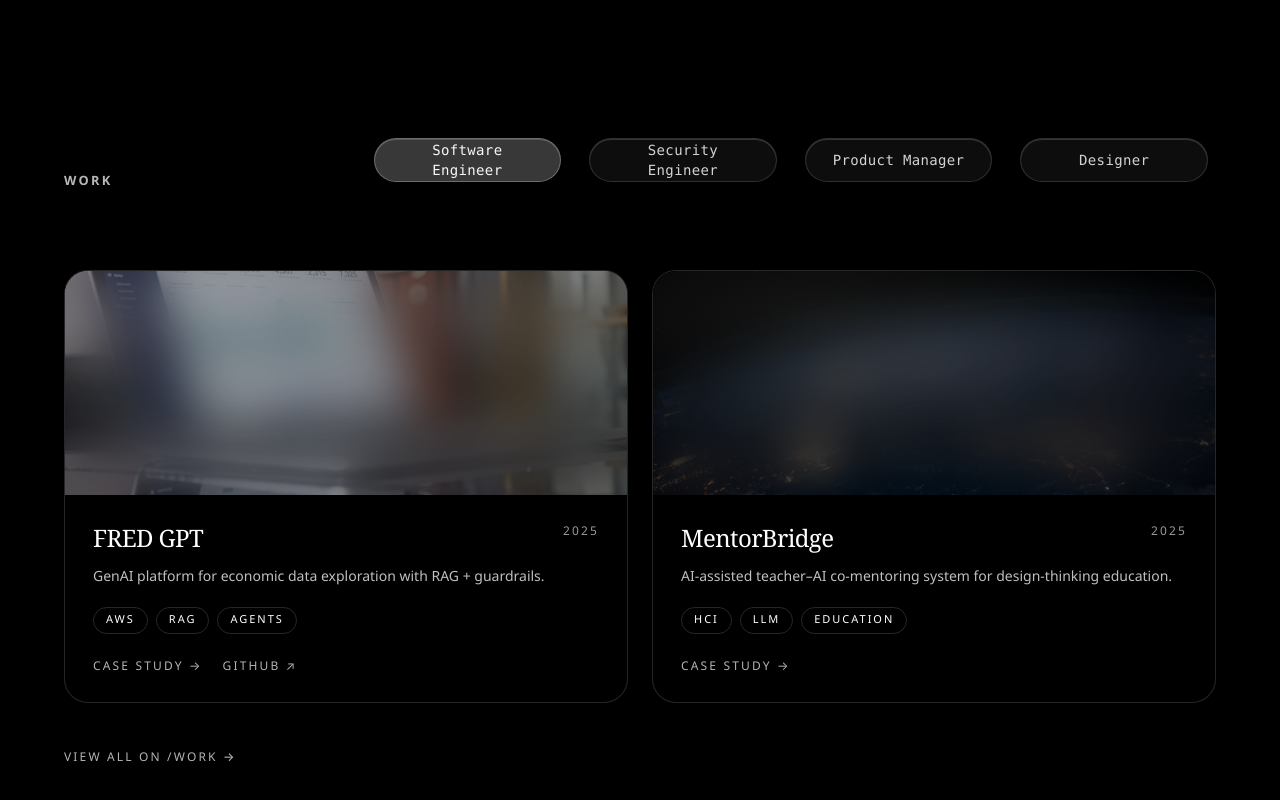
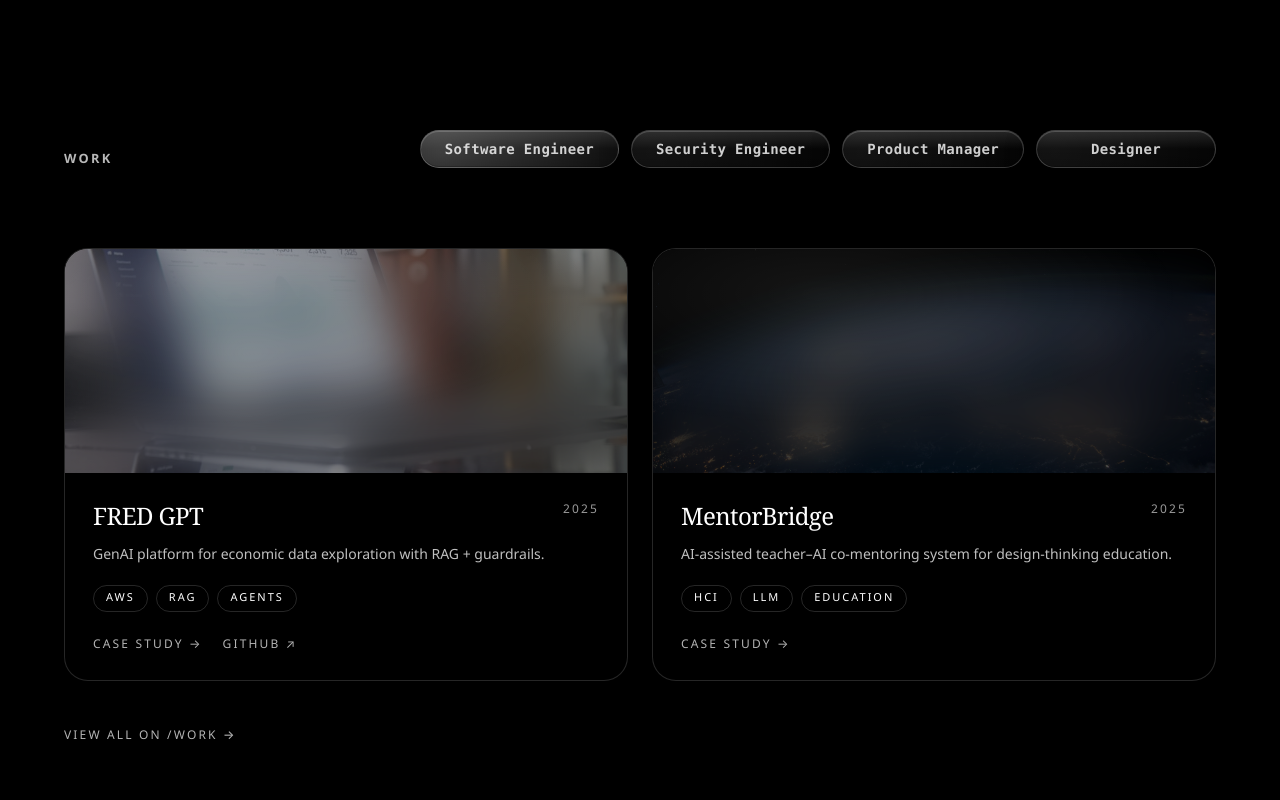
Before and after one commit to runxii/runxii.github.io, a Next.js app: page / in a window 1280 px wide. Shown: the part 852-1652 px from the top of the page. Built offline with nearby package versions, Linux system fonts and the light colour scheme.

Commit message:
feat(home): add glass-textured button to work filter

```diff
--- /dev/null
+++ b/src/components/ui/GlassButton.tsx
@@ -0,0 +1,145 @@
+import React, { ButtonHTMLAttributes, ReactNode } from 'react';
+import { LucideIcon } from 'lucide-react';
+import { cn } from '@/lib/cn'; // Adjust path if needed
+
+interface GlassButtonProps extends ButtonHTMLAttributes<HTMLButtonElement> {
+    children: ReactNode;
+    icon?: LucideIcon;
+    size?: 'default' | 'sm' | 'md';
+    active?: boolean;
+    variant?: 'default' | 'hover' | 'active';
+    interactive?: boolean;
+    className?: string;
+}
+
+export const GlassButton = React.forwardRef<HTMLButtonElement, GlassButtonProps>(
+    (
+        {
+            children,
+            icon: Icon,
+            size = 'default',
+            active = false,
+            variant = 'default',
+            interactive = true,
+            className,
+            onClick,
+            ...props
+        },
+        ref
+    ) => {
+        const [isPressed, setIsPressed] = React.useState(false);
+        const [isHovered, setIsHovered] = React.useState(false);
+
+        // Determine actual variant based on state
+        const currentVariant = active
+            ? 'active'
+            : interactive
+                ? isPressed
+                    ? 'active'
+                    : isHovered
+                        ? 'hover'
+                        : 'default'
+                : variant;
+
+        // Size configurations
+        const sizeClasses = {
+            default: 'px-6 py-2 text-sm min-w-[180px]',
+            sm: 'px-8 py-4 text-lg',
+            md: 'px-10 py-5 text-xl',
+        };
+
+        const iconSizes = {
+            default: 'w-4 h-4',
+            sm: 'w-5 h-5',
+            md: 'w-6 h-6',
+        };
+
+        const gapSizes = {
+            default: 'gap-2',
+            sm: 'gap-3',
+            md: 'gap-3',
+        };
+
+        // Variant styles
+        const getBackgroundStyle = () => {
+            switch (currentVariant) {
+                case 'hover':
+                    return 'radial-gradient(circle at 10% 0%, rgba(255,255,255,0.12) 0%, rgba(255,255,255,0.04) 100%)';
+                case 'active':
+                    return 'radial-gradient(circle at 10% 60%, rgba(255,255,255,0.25) 0%, rgba(255,255,255,0.06) 100%)';
+                default:
+                    return 'radial-gradient(circle at 10% 60%, rgba(255,255,255,0.08) 0%, rgba(255,255,255,0.02) 100%)';
+            }
+        };
+
+        const getShadowStyle = () => {
+            if (isPressed) {
+                return '0 4px 16px rgba(0,0,0,0.4), inset 0 1px 0 rgba(255,255,255,0.15), inset 0 -1px 0 rgba(0,0,0,0.2)';
+            }
+            if (currentVariant === 'hover') {
+                return '0 12px 40px rgba(0,0,0,0.5), inset 0 2px 0 rgba(255,255,255,0.2), inset 0 -2px 0 rgba(0,0,0,0.3)';
+            }
+            return '0 8px 32px rgba(0,0,0,0.4), inset 0 1px 0 rgba(255,255,255,0.18), inset 0 -1px 0 rgba(0,0,0,0.25)';
+        };
+
+        return (
+            <button
+                ref={ref}
+                onClick={onClick}
+                onMouseDown={() => setIsPressed(true)}
+                onMouseUp={() => setIsPressed(false)}
+                onMouseLeave={() => {
+                    setIsPressed(false);
+                    setIsHovered(false);
+                }}
+                onMouseEnter={() => setIsHovered(true)}
+                className={cn(
+                    'group relative rounded-full backdrop-blur-xl font-mono font-medium border border-white/20 transition-all duration-200 flex items-center justify-center',
+                    sizeClasses[size],
+                    isPressed && 'translate-y-[2px]',
+                    className
+                )}
+                style={{
+                    background: getBackgroundStyle(),
+                    boxShadow: getShadowStyle(),
+                }}
+                {...props}
+            >
+                {/* Top highlight for glass effect */}
+                <div
+                    className="absolute inset-0 rounded-full pointer-events-none"
+                    style={{
+                        background: 'linear-gradient(180deg, rgba(255,255,255,0.12) 0%, transparent 50%)',
+                        opacity: isPressed ? 0.5 : 1,
+                        transition: 'opacity 0.2s',
+                    }}
+                />
+
+                {/* Bottom shadow for depth */}
+                <div
+                    className="absolute inset-0 rounded-full pointer-events-none"
+                    style={{
+                        background: 'linear-gradient(0deg, rgba(0,0,0,0.15) 0%, transparent 50%)',
+                    }}
+                />
+
+                {/* Content */}
+                <div className={cn('relative flex items-center z-10', gapSizes[size])}>
+                    {Icon && (
+                        <Icon
+                            className={cn(
+                                'text-white/70 transition-all group-hover:text-white/90 group-hover:drop-shadow-[0_0_8px_rgba(255,255,255,0.3)]',
+                                iconSizes[size]
+                            )}
+                        />
+                    )}
+                    <span className="font-semibold text-white/80 tracking-[-0.04em] tracking-wide transition-all group-hover:text-white/95 group-hover:drop-shadow-[0_0_8px_rgba(255,255,255,0.2)]">
+            {children}
+          </span>
+                </div>
+            </button>
+        );
+    }
+);
+
+GlassButton.displayName = 'GlassButton';
--- a/src/components/work/WorkFilters.tsx
+++ b/src/components/work/WorkFilters.tsx
@@ -4,6 +4,9 @@
 import { useRoleStore } from "@/store/roleStore";
 import type { RoleKey } from "@/types/role";
 import { cn } from "@/lib/cn";
+
+import { GlassButton } from '@/components/ui/GlassButton';
+import { Sparkles } from 'lucide-react';
 
 export function WorkFilters() {
     const role = useRoleStore((s) => s.role);
@@ -12,10 +15,17 @@
     return (
         <div className="flex flex-wrap items-center gap-3">
             {ROLE_ORDER.map((k) => {
-                const active = k === role;
-
                 return (
-                    <button
+                    <GlassButton
+                        key={k}
+                        type="button"
+                        onClick={() => setRole(k)}
+                        active={role === k}
+                        size="default"
+                    >
+                        {ROLES[k].label}
+                    </GlassButton>
+                    /*<button
                         key={k}
                         type="button"
                         onClick={() => setRole(k as RoleKey)}
@@ -25,7 +35,7 @@
                         )}
                     >
                         {ROLES[k].label}
-                    </button>
+                    </button>*/
                 );
             })}
         </div>
```
